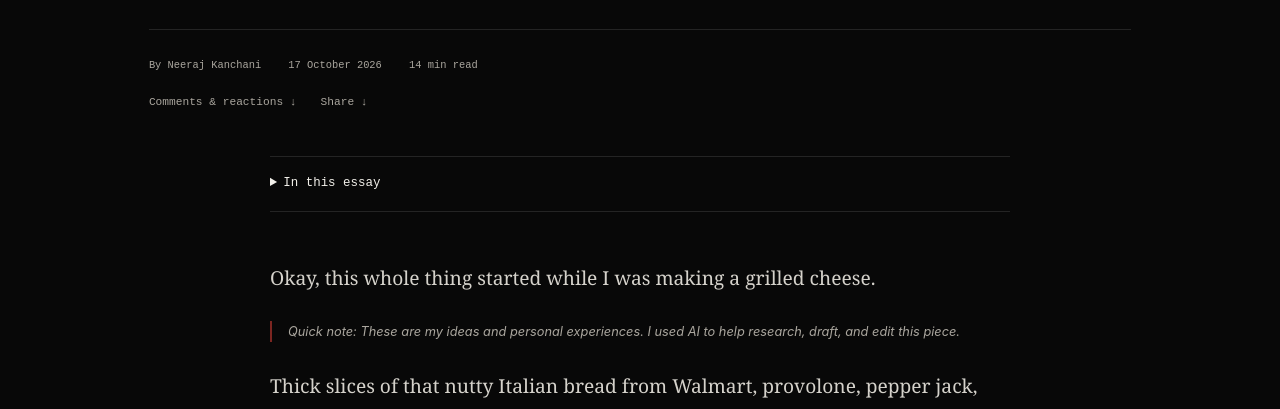
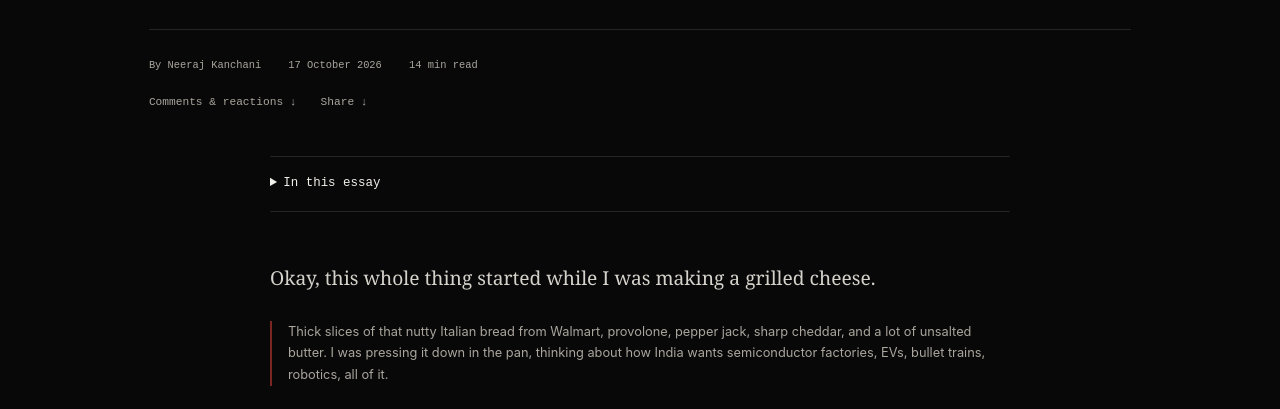
Before and after one commit to justneeraj12/portfolio, a website: page site/writing/the-one-centimeter-advantage/index.html in a window 1280 px wide. Shown: the part 533-942 px from the top of the page. Drawn offline with Linux system fonts and the light colour scheme; no server answers.

Commit message:
Remove AI usage note from essay
Removed a note about using AI for research, drafting, and editing.

```diff
--- a/site/writing/the-one-centimeter-advantage/index.html
+++ b/site/writing/the-one-centimeter-advantage/index.html
@@ -32,7 +32,6 @@
 <div class="reading-layout">
 <aside class="essay-contents"><details><summary>In this essay</summary><ol><li><a href="#people-are-our-biggest-resource-what-are-we-doing-with-that">People are our biggest resource. What are we doing with that?</a></li><li><a href="#the-same-work-with-a-different-label">The same work, with a different label</a></li><li><a href="#itis-need-the-seriousness-we-give-iits">ITIs need the seriousness we give IITs</a></li><li><a href="#what-can-we-learn-from-the-us-and-europe">What can we learn from the US and Europe?</a></li><li><a href="#let-people-learn-the-rules-and-learn-from-each-other">Let people learn the rules—and learn from each other</a></li><li><a href="#the-one-centimeter-advantage">The one-centimeter advantage</a></li><li><a href="#okay-what-about-35-trillion">Okay, what about $35 trillion?</a></li><li><a href="#so-what-can-we-do">So what can we do?</a></li></ol></details></aside>
 <article class="essay-body" id="essay" aria-label="The One-Centimeter Advantage"><p>Okay, this whole thing started while I was making a grilled cheese.</p>
-<p><em>Quick note: These are my ideas and personal experiences. I used AI to help research, draft, and edit this piece.</em></p>
 <p>Thick slices of that nutty Italian bread from Walmart, provolone, pepper jack, sharp cheddar, and a lot of unsalted butter. I was pressing it down in the pan, thinking about how India wants semiconductor factories, EVs, bullet trains, robotics, all of it.</p>
 <p>But tell a middle-class Indian family their kid wants to go to a trade school and suddenly we need a family meeting.</p>
 <p>Like, who exactly do we think is going to install, maintain, repair, and improve all this stuff?</p>
```
